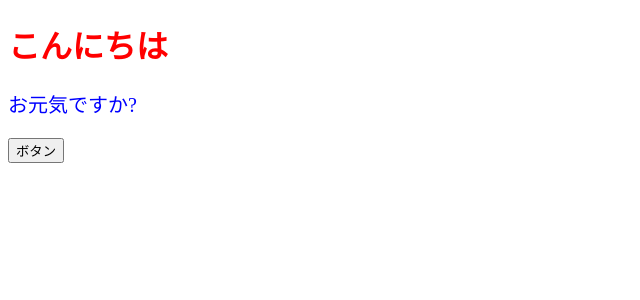
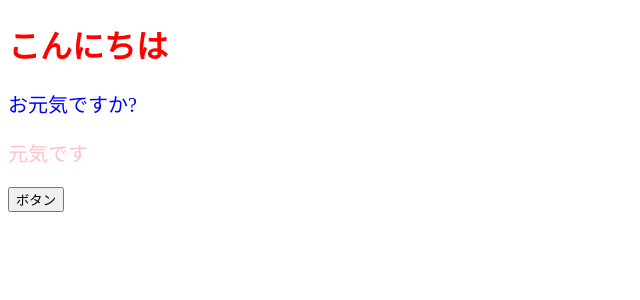
Before and after one commit to ozaki-physics/react-training, a React (Create React App) app in the folder react-training/: page / in a window 1280 px wide. Shown: the top 300 px of the page, without its empty margins (0-640 px from the left). Built offline with nearby package versions, Linux system fonts and the light colour scheme.

Commit message:
feat: props の勉強

```diff
--- a/react-training/src/App.jsx
+++ b/react-training/src/App.jsx
@@ -1,17 +1,20 @@
+import { ColoredMessage } from "./components/ColoredMessage";
+
 export const App = () => {
   const onClickButton = () => {
     alert();
   };
 
-  const contentStyle = {
-    color: "blue",
+  const contentPinkStyle = {
+    color: "pink",
     fontSize: "20px"
-  };
+  }
 
   return (
     <>
       <h1 style={{color: "red"}}>こんにちは</h1>
-      <p style={contentStyle}>お元気ですか?</p>
+      <ColoredMessage color="blue">お元気ですか?</ColoredMessage>
+      <ColoredMessage color="pink">元気です</ColoredMessage>
       <button onClick={onClickButton}>ボタン</button>
     </>
   );
--- /dev/null
+++ b/react-training/src/components/ColoredMessage.jsx
@@ -0,0 +1,11 @@
+export const ColoredMessage = (props) => {
+  const { color, children } = props
+
+  const contentStyle = {
+    // color: color,
+    color, // プロパティ名と変数名が同じなら省略記法が使える
+    fontSize: "20px"
+  };
+
+  return <p style={contentStyle}>{children}</p>;
+}
```
Also changed, not shown: 1 other file (tests, documents, lock files or other folders).
